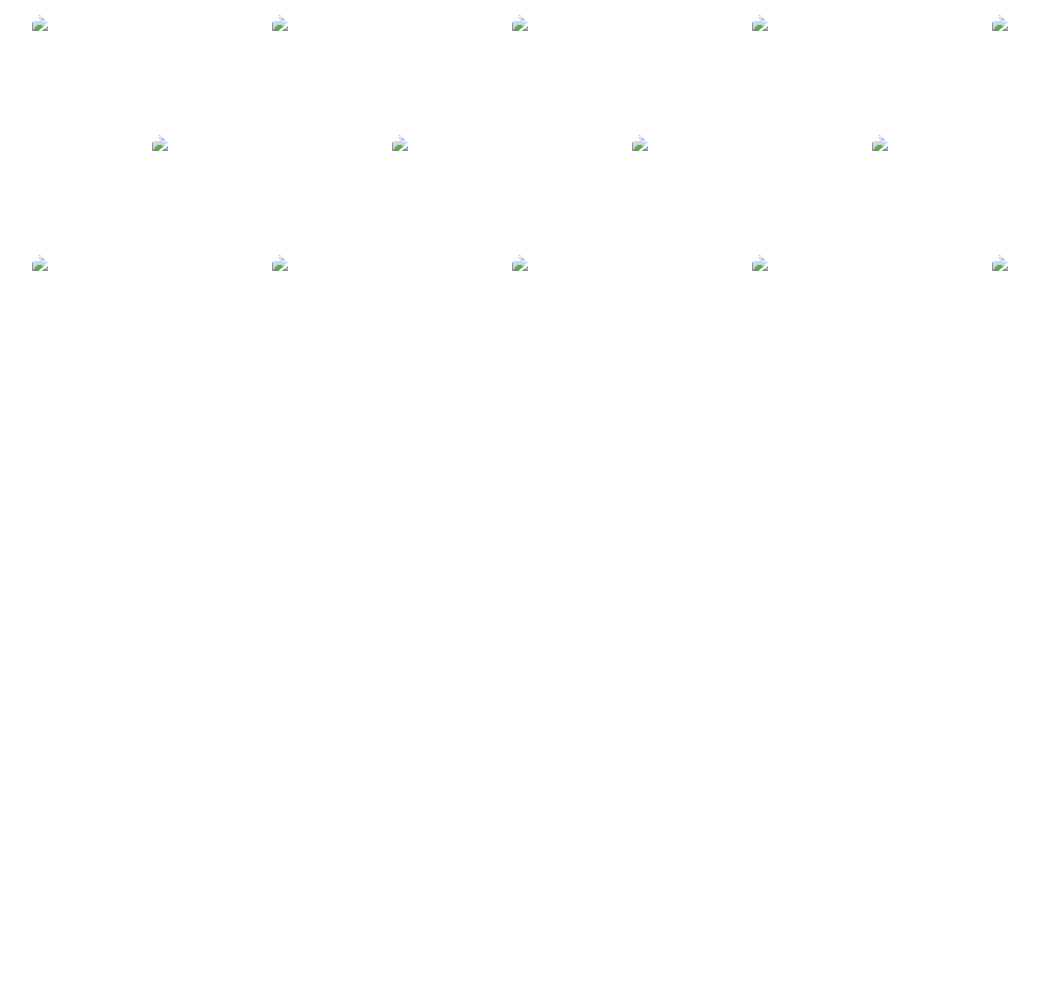
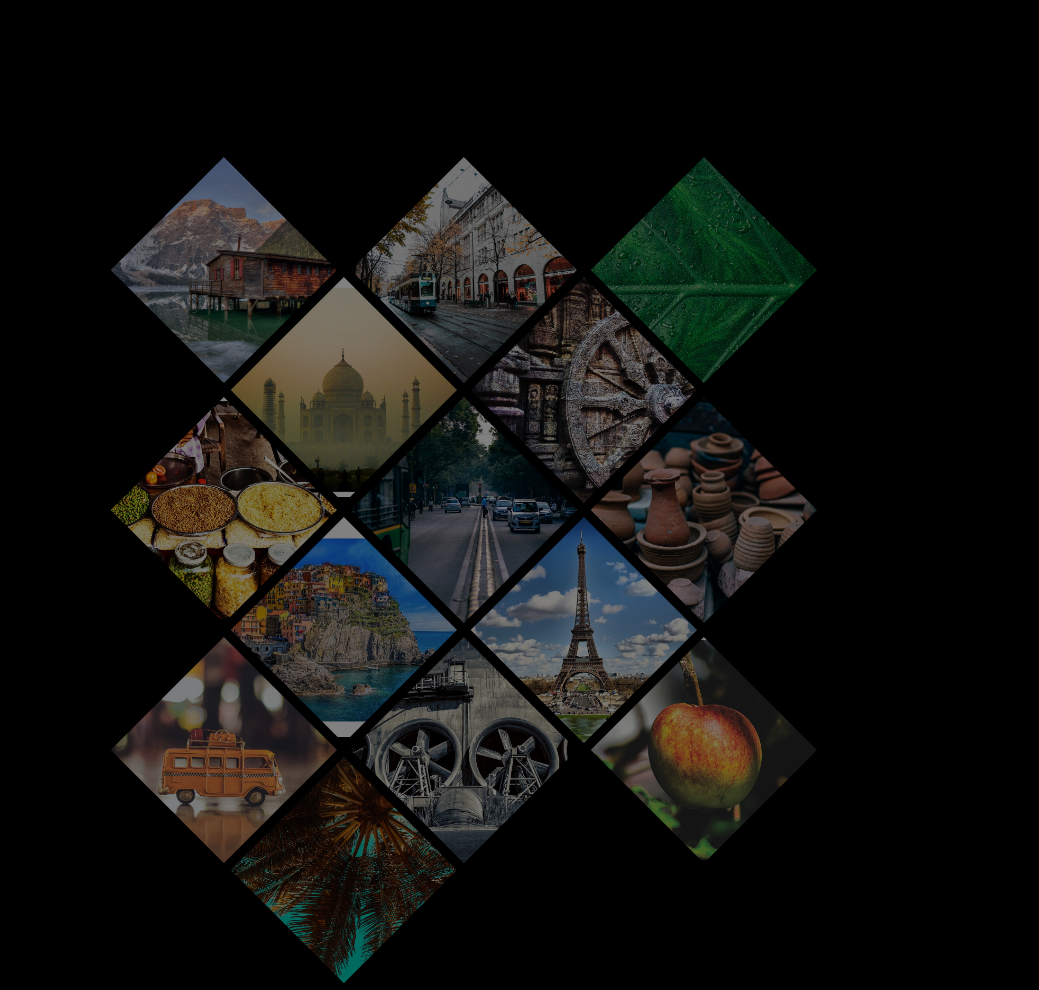
Before and after one commit to kmehtab/Responsive-Diamond-Grid, a plain HTML site: page index.html in a window 1280 px wide. Shown: the whole page, without its empty margins (88-1127 px from the left). Before the commit the page ends 800 px from the top, so only its background shows below. Drawn offline with nearby package versions, Linux system fonts and the light colour scheme; the site is published under a folder, as on GitHub Pages, so addresses that start at the root find nothing.

Commit message:
fix issue

```diff
--- a/index.html
+++ b/index.html
@@ -2,27 +2,27 @@
 <html>
 <head>
 	<title>Responsive Diamond Grid</title>
-	<meta name="viewport" content="width=device-width, initial-scale=1.0">
-	<link rel="stylesheet" type="text/css" href="/css/style.css">
+	<meta charset="utf-8" name="viewport" content="width=device-width, initial-scale=1.0">
+	<link rel="stylesheet" type="text/css" href="css/style.css">
 	<link rel="stylesheet" type="text/css" href="css/diamonds.css">
 </head>
 <body>
 	<div class="diamond-grid">
 		<!-- images are from pexel and pexabay -->
-		<div class="item"><img src="/img/bg1.jpeg"></div>
-		<div class="item"><img src="/img/bg2.jpeg"></div>
-		<div class="item"><img src="/img/bg3.jpeg"></div>
-		<div class="item"><img src="/img/bg4.jpeg"></div>
-		<div class="item"><img src="/img/bg5.jpeg"></div>
-		<div class="item"><img src="/img/bg6.jpeg"></div>
-		<div class="item"><img src="/img/bg7.jpeg"></div>
-		<div class="item"><img src="/img/bg8.jpeg"></div>
-		<div class="item"><img src="/img/bg9.jpeg"></div>
-		<div class="item"><img src="/img/bg10.jpeg"></div>
-		<div class="item"><img src="/img/bg11.jpeg"></div>
-		<div class="item"><img src="/img/bg12.jpg"></div>
-		<div class="item"><img src="/img/bg13.jpg"></div>
-		<div class="item"><img src="/img/bg14.jpg"></div>
+		<div class="item"><img src="img/bg1.jpeg"></div>
+		<div class="item"><img src="img/bg2.jpeg"></div>
+		<div class="item"><img src="img/bg3.jpeg"></div>
+		<div class="item"><img src="img/bg4.jpeg"></div>
+		<div class="item"><img src="img/bg5.jpeg"></div>
+		<div class="item"><img src="img/bg6.jpeg"></div>
+		<div class="item"><img src="img/bg7.jpeg"></div>
+		<div class="item"><img src="img/bg8.jpeg"></div>
+		<div class="item"><img src="img/bg9.jpeg"></div>
+		<div class="item"><img src="img/bg10.jpeg"></div>
+		<div class="item"><img src="img/bg11.jpeg"></div>
+		<div class="item"><img src="img/bg12.jpg"></div>
+		<div class="item"><img src="img/bg13.jpg"></div>
+		<div class="item"><img src="img/bg14.jpg"></div>
 
 	</div>
 
```
